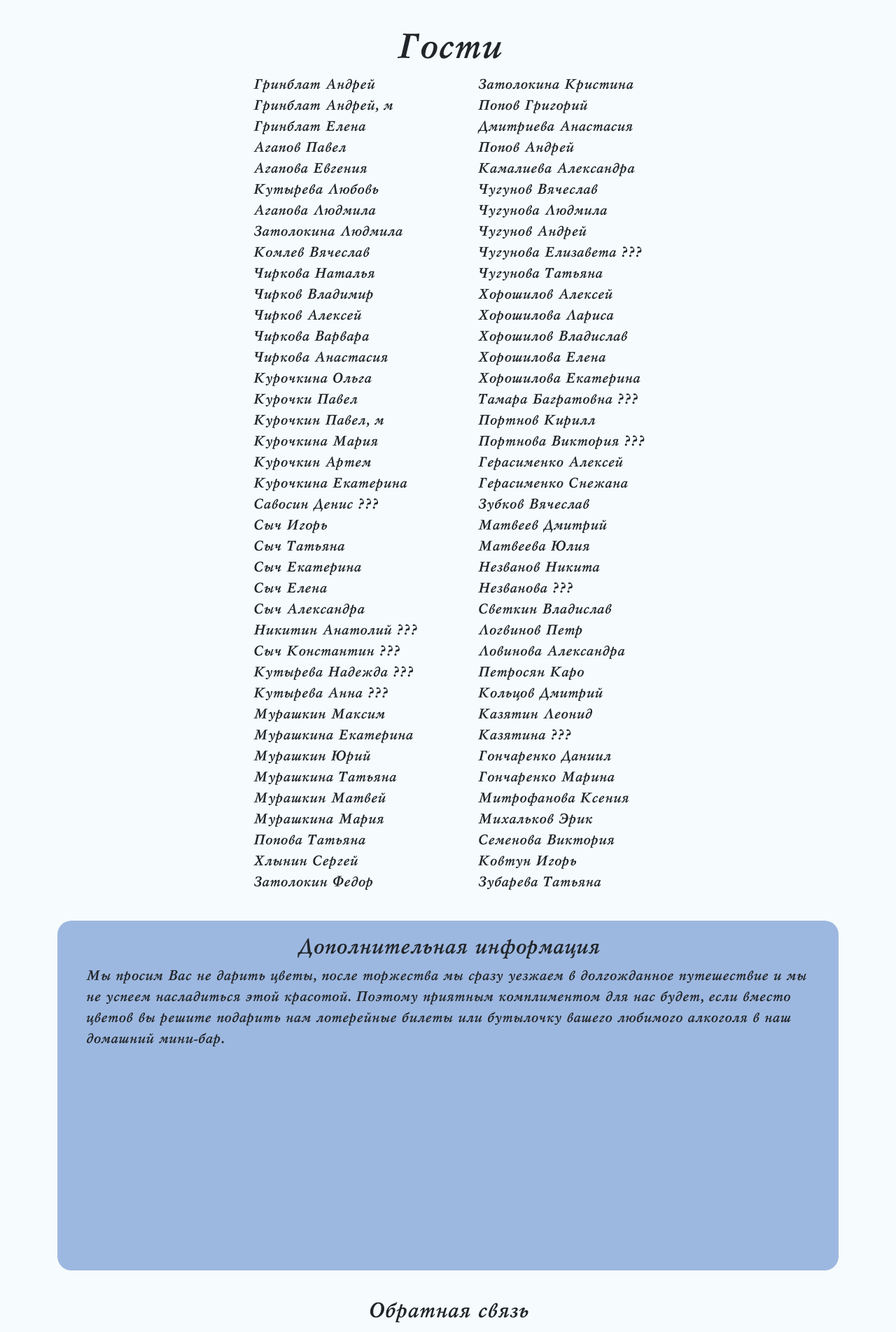
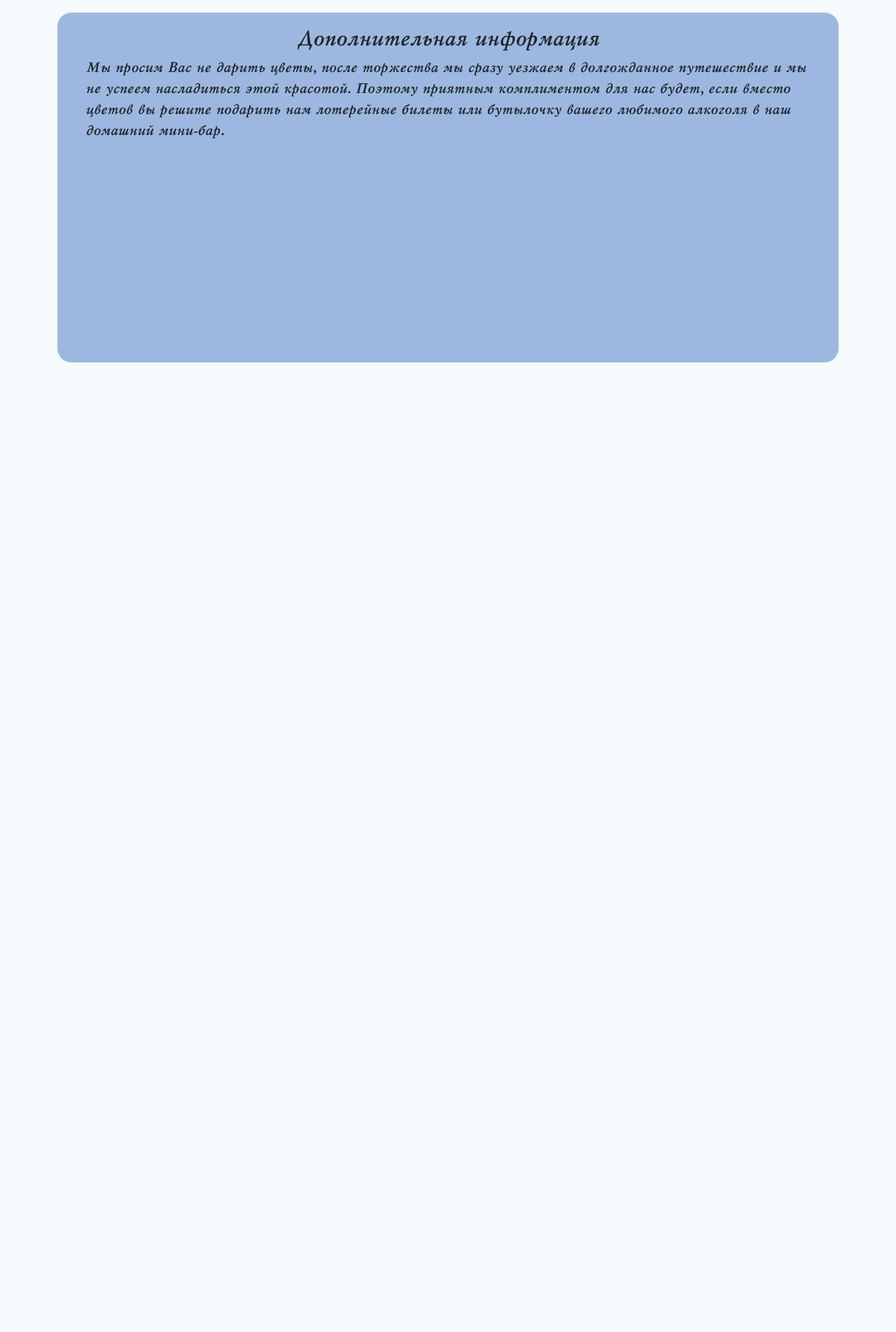
Before and after one commit to Artem-spec/widding, a React (Vite) app: page / in a window 1280 px wide. Shown: the part 2916-4820 px from the top of the page at 70% size. After the commit the page ends 3454 px from the top, so only its background shows below. Built offline with nearby package versions, Linux system fonts and the light colour scheme.

Commit message:
adding dist

```diff
--- a/src/components/App.tsx
+++ b/src/components/App.tsx
@@ -2,9 +2,9 @@ import { MainInfo } from "./mainInfo";
 import { About } from "./about";
 import { Schedule } from "./schedule";
 import { DressCode } from "./dressCode";
-import { Guests } from "./guests";
+// import { Guests } from "./guests";
 import { Additional } from "./additional";
-import { Feedback } from "./feedback";
+// import { Feedback } from "./feedback";
 
 export const App = () => {
   return (
@@ -16,9 +16,9 @@ export const App = () => {
         <About />
         <Schedule />
         <DressCode />
-        <Guests />
+        {/* <Guests /> */}
         <Additional />
-        <Feedback />
+        {/* <Feedback /> */}
       </main>
     </>
   );
```
Also changed, not shown: 30 other files (tests, documents, lock files or other folders).
